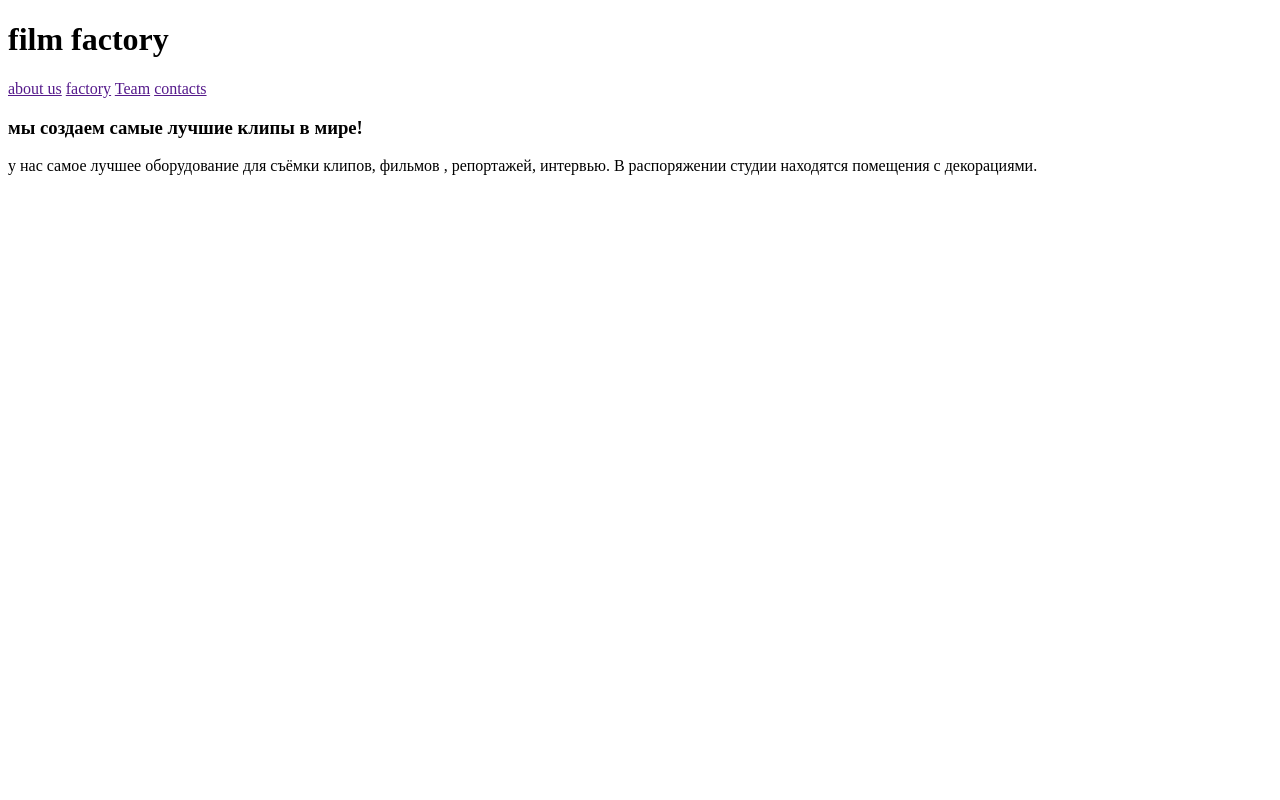
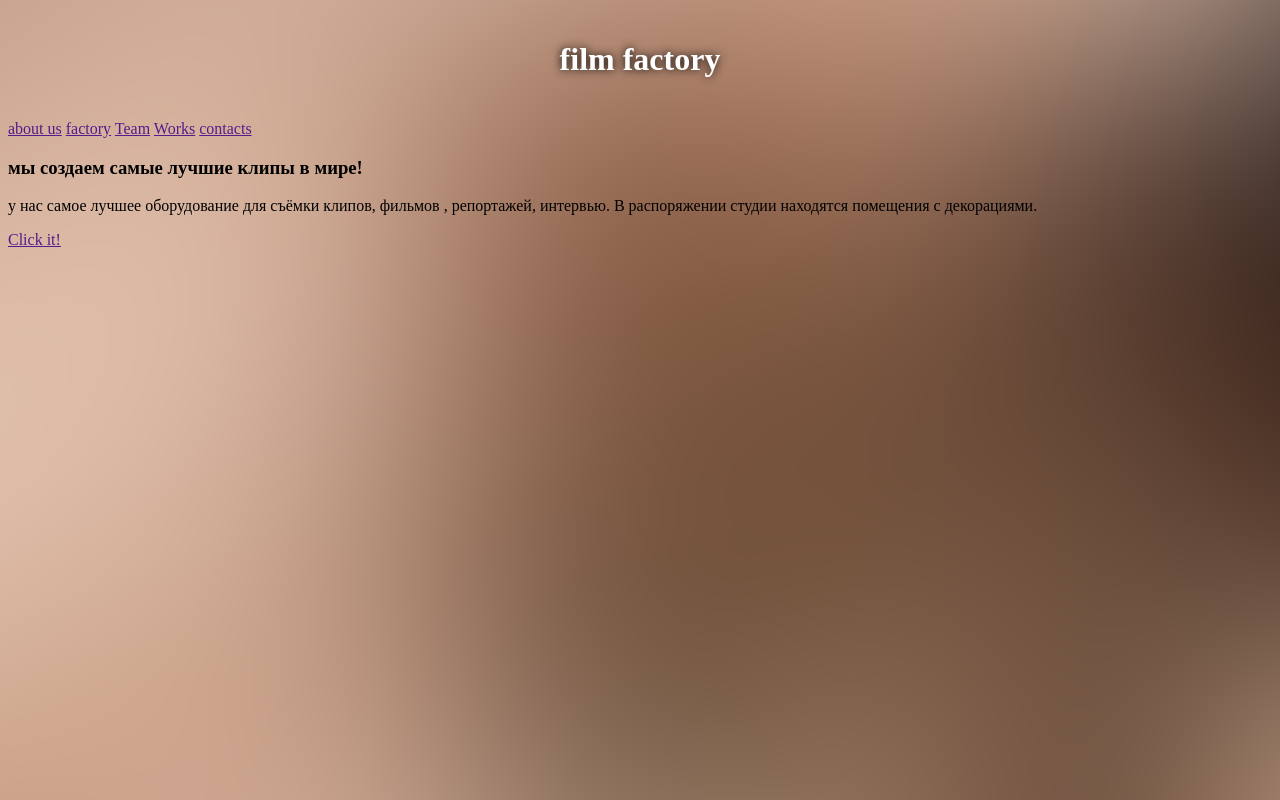
Before and after one commit to McNikita/landing, a plain HTML site: page index.html in a window 1280 px wide. Drawn offline with Linux system fonts and the light colour scheme.

Commit message:
Add files via upload

```diff
--- a/index.html
+++ b/index.html
@@ -5,6 +5,7 @@
     <meta http-equiv="X-UA-Compatible" content="IE=edge">
     <meta name="viewport" content="width=device-width, initial-scale=1.0">
     <title>film factory</title>
+    <link rel="stylesheet" href="style.css">
 </head>
 <body>
     <h1>film factory</h1>
@@ -14,12 +15,16 @@
             <a href="">about us</a>
             <a href="">factory</a>
             <a href="">Team</a>
+            <a href="">Works</a>
             <a href="">contacts</a>
+
 
         </div>
         <h3>мы создаем самые лучшие клипы в мире!</h3>
         <p>у нас самое лучшее оборудование для съёмки клипов, фильмов , репортажей, интервью. В распоряжении студии находятся помещения с декорациями.
         </p>
+        <a href="">Click it!</a>
     </div>
 </body>
 </html>
+<!-- сделать боковое меню на сайте рэперов -->
--- a/style.css
+++ b/style.css
@@ -1,3 +1,11 @@
-*{
-    margin: 0;
+body{
+    background-image:url("bg.png") ;
+
 }
+h1{
+    text-align: center;
+    color: white;
+    padding-top: 20px;
+    padding-bottom: 20px;
+    text-shadow: 0px 0px 10px black;
+}
```
Also changed, not shown: bg.png (added).
